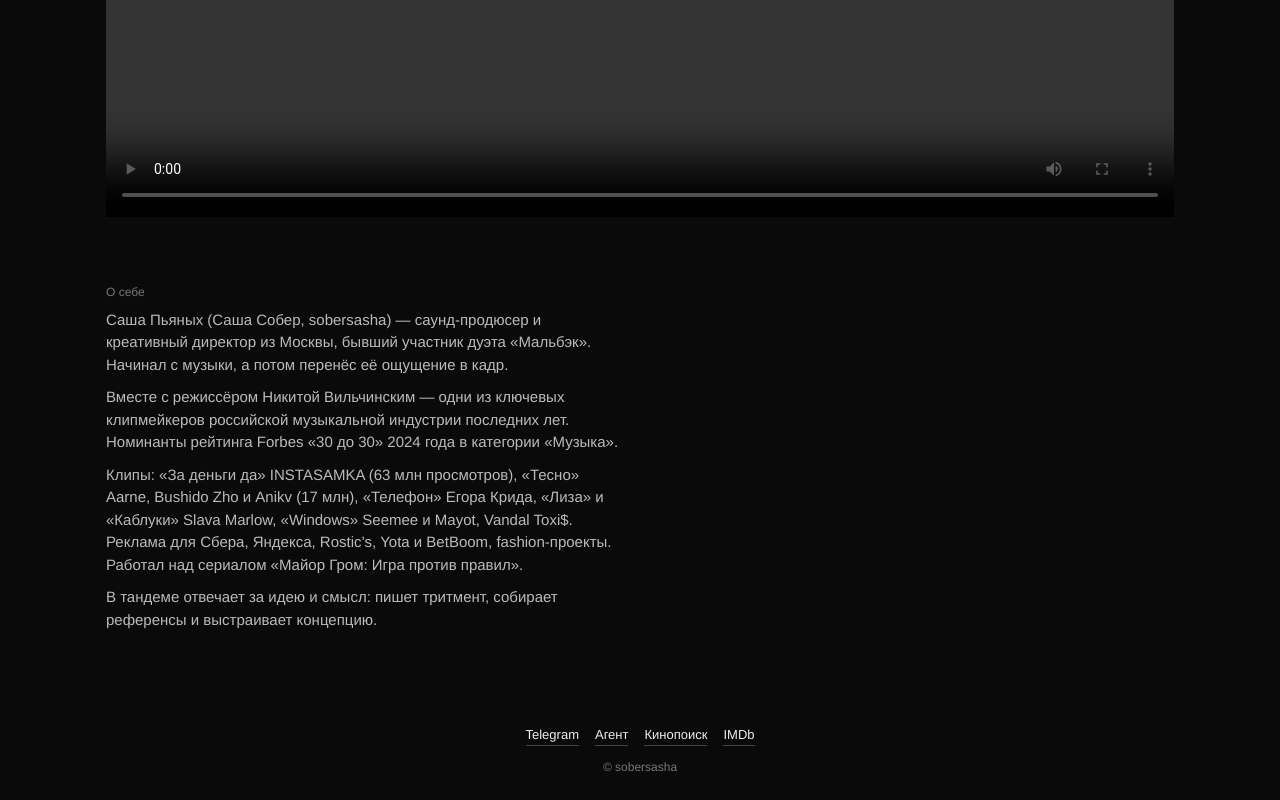
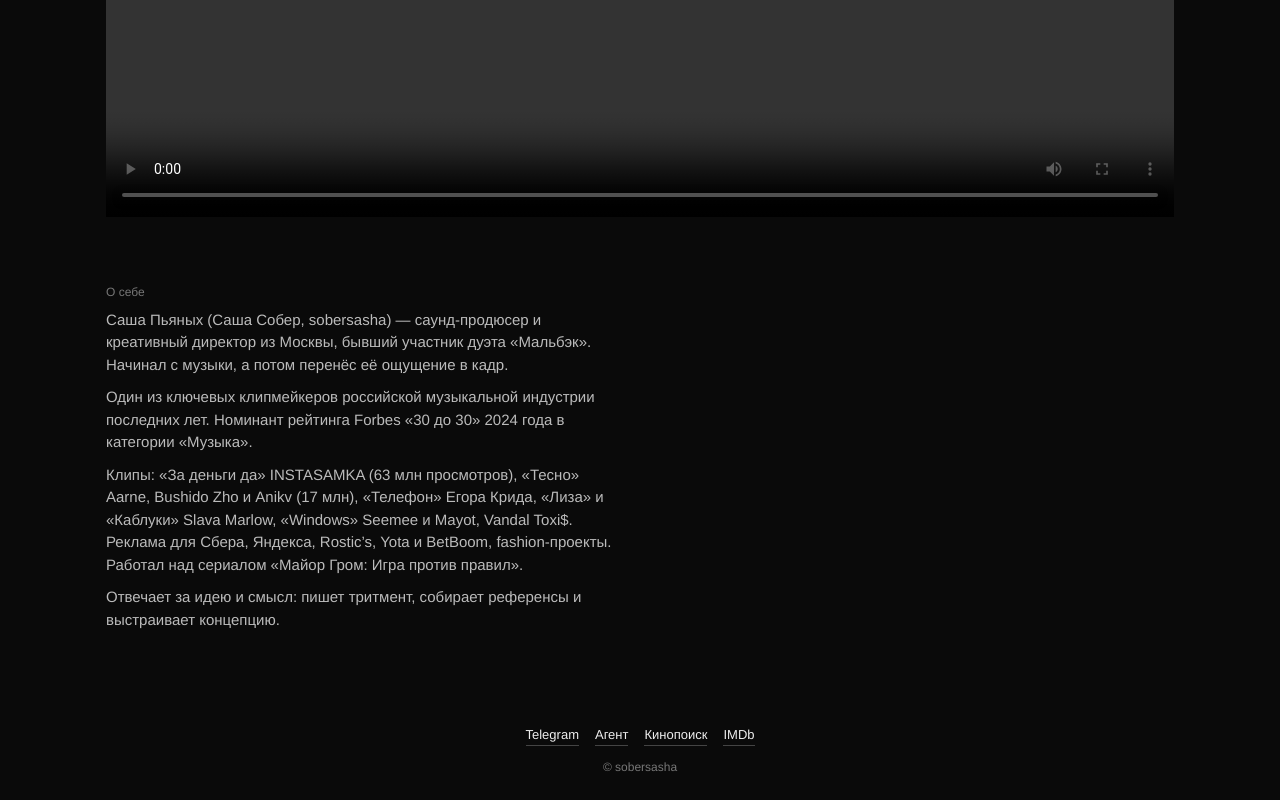
Before and after one commit to vilchinskii/sobersasha, a plain HTML site: page index.html in a window 1280 px wide. Shown: the part 388-1188 px from the top of the page. Drawn offline with Linux system fonts and the light colour scheme.

Commit message:
Add files via upload

```diff
--- a/index.html
+++ b/index.html
@@ -26,9 +26,9 @@ header{flex-wrap:wrap;gap:8px 16px;align-items:baseline}
 <div id="list"></div>
 <section id="about"><h2>О себе</h2>
 <p>Саша Пьяных (Саша Собер, sobersasha) — саунд-продюсер и креативный директор из Москвы, бывший участник дуэта «Мальбэк». Начинал с музыки, а потом перенёс её ощущение в кадр.</p>
-<p>Вместе с режиссёром Никитой Вильчинским — одни из ключевых клипмейкеров российской музыкальной индустрии последних лет. Номинанты рейтинга Forbes «30 до 30» 2024 года в категории «Музыка».</p>
+<p>Один из ключевых клипмейкеров российской музыкальной индустрии последних лет. Номинант рейтинга Forbes «30 до 30» 2024 года в категории «Музыка».</p>
 <p>Клипы: «За деньги да» INSTASAMKA (63 млн просмотров), «Тесно» Aarne, Bushido Zho и Anikv (17 млн), «Телефон» Егора Крида, «Лиза» и «Каблуки» Slava Marlow, «Windows» Seemee и Mayot, Vandal Toxi$. Реклама для Сбера, Яндекса, Rostic’s, Yota и BetBoom, fashion-проекты. Работал над сериалом «Майор Гром: Игра против правил».</p>
-<p>В тандеме отвечает за идею и смысл: пишет тритмент, собирает референсы и выстраивает концепцию.</p>
+<p>Отвечает за идею и смысл: пишет тритмент, собирает референсы и выстраивает концепцию.</p>
 </section>
 </main>
 <footer><nav class="soc"><a href="https://t.me/sobersasha" target="_blank" rel="noopener">Telegram</a><a href="https://t.me/ew_an_den" target="_blank" rel="noopener">Агент</a><a href="https://www.kinopoisk.ru/name/10218400/" target="_blank" rel="noopener">Кинопоиск</a><a href="https://www.imdb.com/name/nm17260577/" target="_blank" rel="noopener">IMDb</a></nav>© sobersasha</footer>
```
